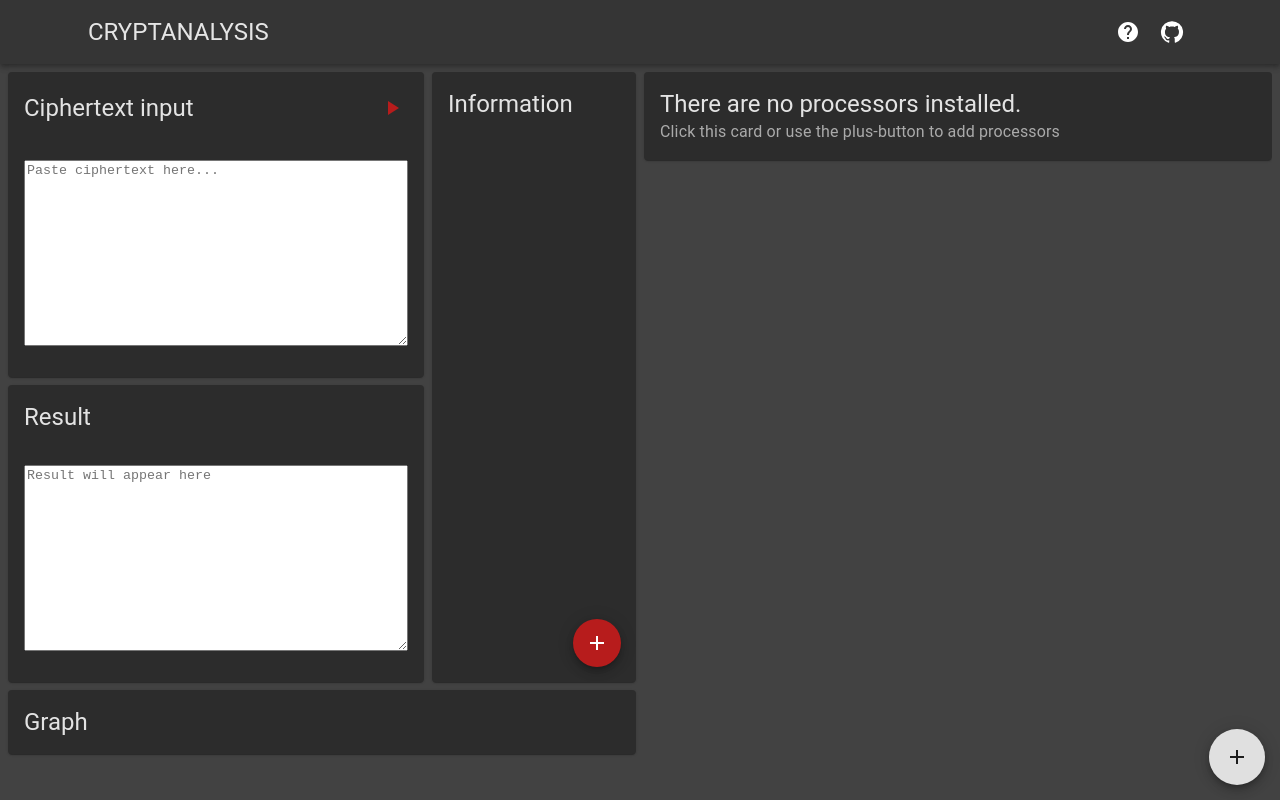
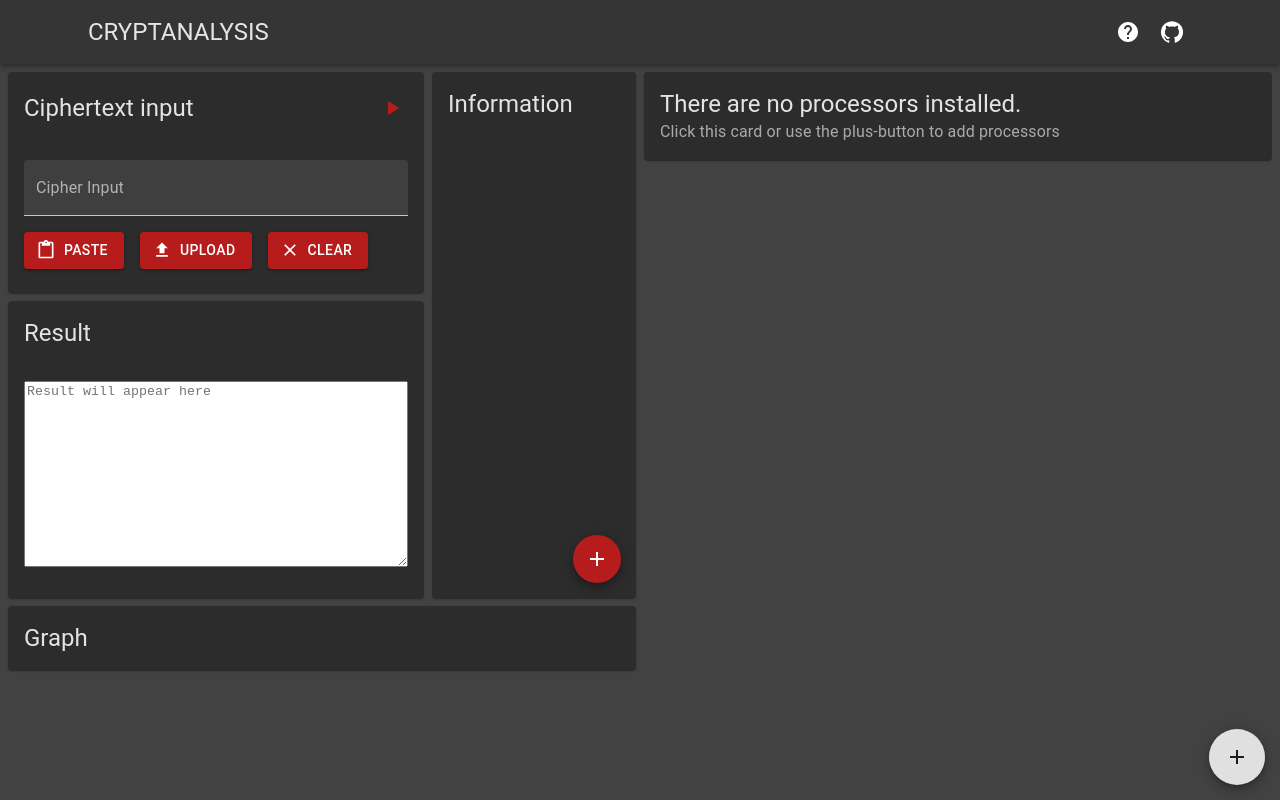
Before and after one commit to Intervention128/cryptanalysistool, a React (Vite) app: page / in a window 1280 px wide. Built offline with nearby package versions, Linux system fonts and the light colour scheme.

Commit message:
feat: replace old text input with fancy new one

```diff
--- a/src/containers/cipher/CipherInput.tsx
+++ b/src/containers/cipher/CipherInput.tsx
@@ -1,6 +1,6 @@
-import {PlayArrow} from '@mui/icons-material'
-import {Card, CardContent, CardHeader, IconButton, TextareaAutosize} from '@mui/material'
-import type {ChangeEvent, FC} from 'react'
+import {Clear, ContentPaste, PlayArrow, Upload} from '@mui/icons-material'
+import {Box, Button, Card, CardContent, CardHeader, IconButton, TextField} from '@mui/material'
+import {type ChangeEvent, type FC, useEffect, useRef, useState} from 'react'
 import {useAppDispatch} from '../../redux/hooks'
 import {updateCipherText, useCipherText} from '../../redux/slices/cipherTextSlice'
 import {runQueue} from '../../redux/slices/queueSlice'
@@ -8,9 +8,18 @@ import {runQueue} from '../../redux/slices/queueSlice'
 const CipherInput: FC = () => {
   const ciphertext = useCipherText()
   const dispatch = useAppDispatch()
+  const inputRef = useRef<HTMLInputElement>(null)
+  const [inputFiles, setInputFiles] = useState<FileList | null>()
   const setCiphertext = ({target: {value}}: ChangeEvent<HTMLTextAreaElement>) => {
     dispatch(updateCipherText(value))
   }
+
+  useEffect(() => {
+    if (!inputFiles || inputFiles.length === 0) return
+    const reader = new FileReader()
+    reader.onload = () => dispatch(updateCipherText(reader.result))
+    reader.readAsText(inputFiles[0])
+  }, [inputFiles])
 
   return (
     <Card data-cy="cipherinput">
@@ -19,7 +28,6 @@ const CipherInput: FC = () => {
         action={(
           <IconButton
             size="large"
-            aria-label="run analysis"
             sx={{color: 'primary.main'}}
             onClick={() => dispatch(runQueue())}
           >
@@ -28,14 +36,36 @@ const CipherInput: FC = () => {
         )}
       />
       <CardContent>
-        <TextareaAutosize
-          placeholder="Paste ciphertext here..."
-          minRows={12}
-          maxRows={12}
-          style={{width: '100%'}}
-          value={ciphertext}
-          onChange={setCiphertext}
+        <TextField
+          id="cipher-input" label="Cipher Input" variant="filled"
+          value={ciphertext} onChange={setCiphertext} fullWidth
+          onKeyDown={({key}) => key === 'Enter' && dispatch(runQueue())}
         />
+        <Box sx={{display: 'flex', width: '100%', gap: 2, mt: 2}}>
+          <Button
+            variant="contained" startIcon={<ContentPaste />}
+            onClick={() => navigator.clipboard.readText().then(text => dispatch(updateCipherText(text)))}
+          >
+            Paste
+          </Button>
+          <Button
+            variant="contained" startIcon={<Upload />}
+            onClick={() => inputRef.current?.click()}
+          >
+            <input
+              ref={inputRef} type="file" accept=".txt"
+              style={{display: 'none'}}
+              onChange={({target: {files}}) => setInputFiles(files)}
+            />
+            Upload
+          </Button>
+          <Button
+            variant="contained" startIcon={<Clear />}
+            onClick={() => dispatch(updateCipherText(''))}
+          >
+            Clear
+          </Button>
+        </Box>
       </CardContent>
     </Card>
   )
```
